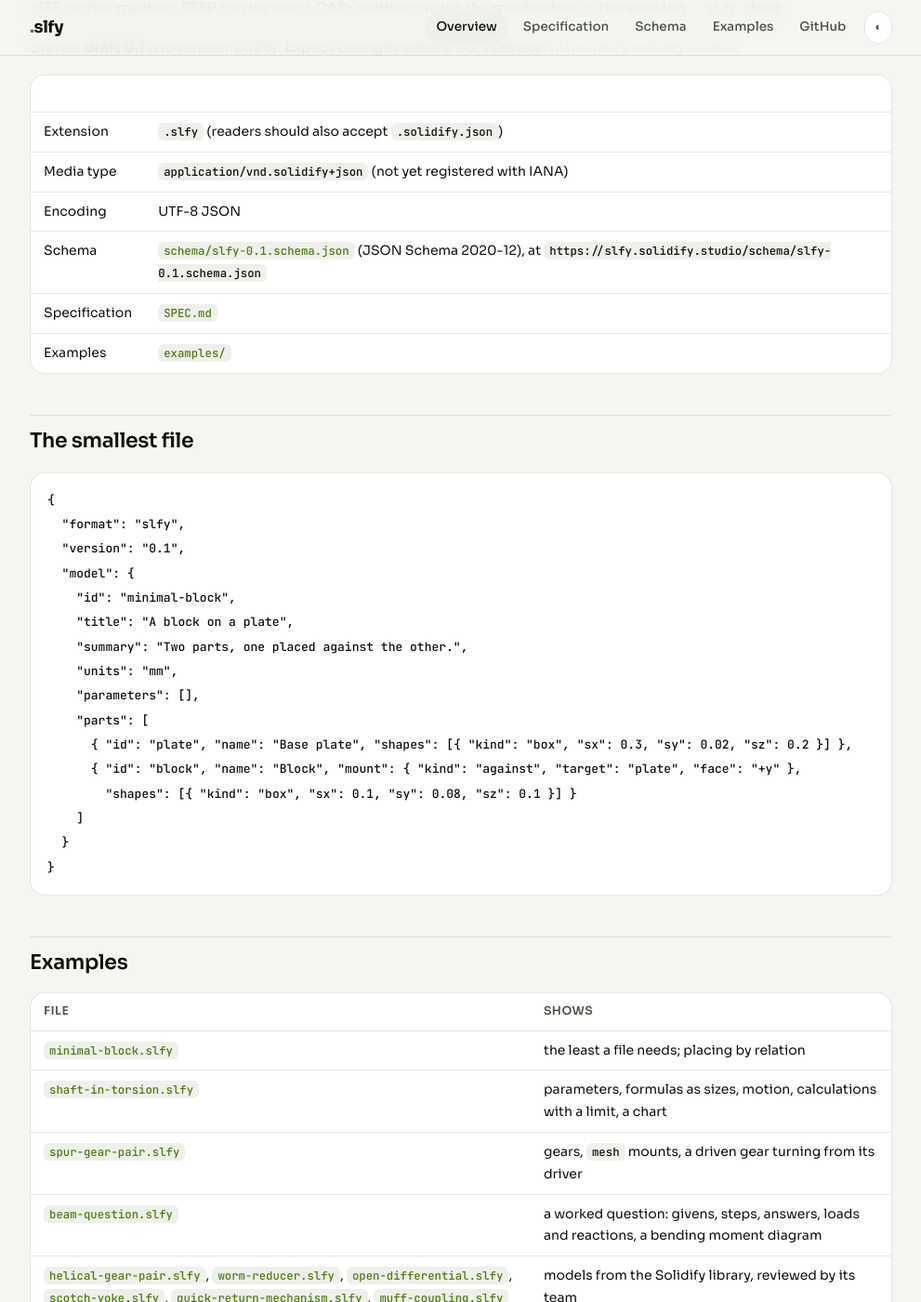
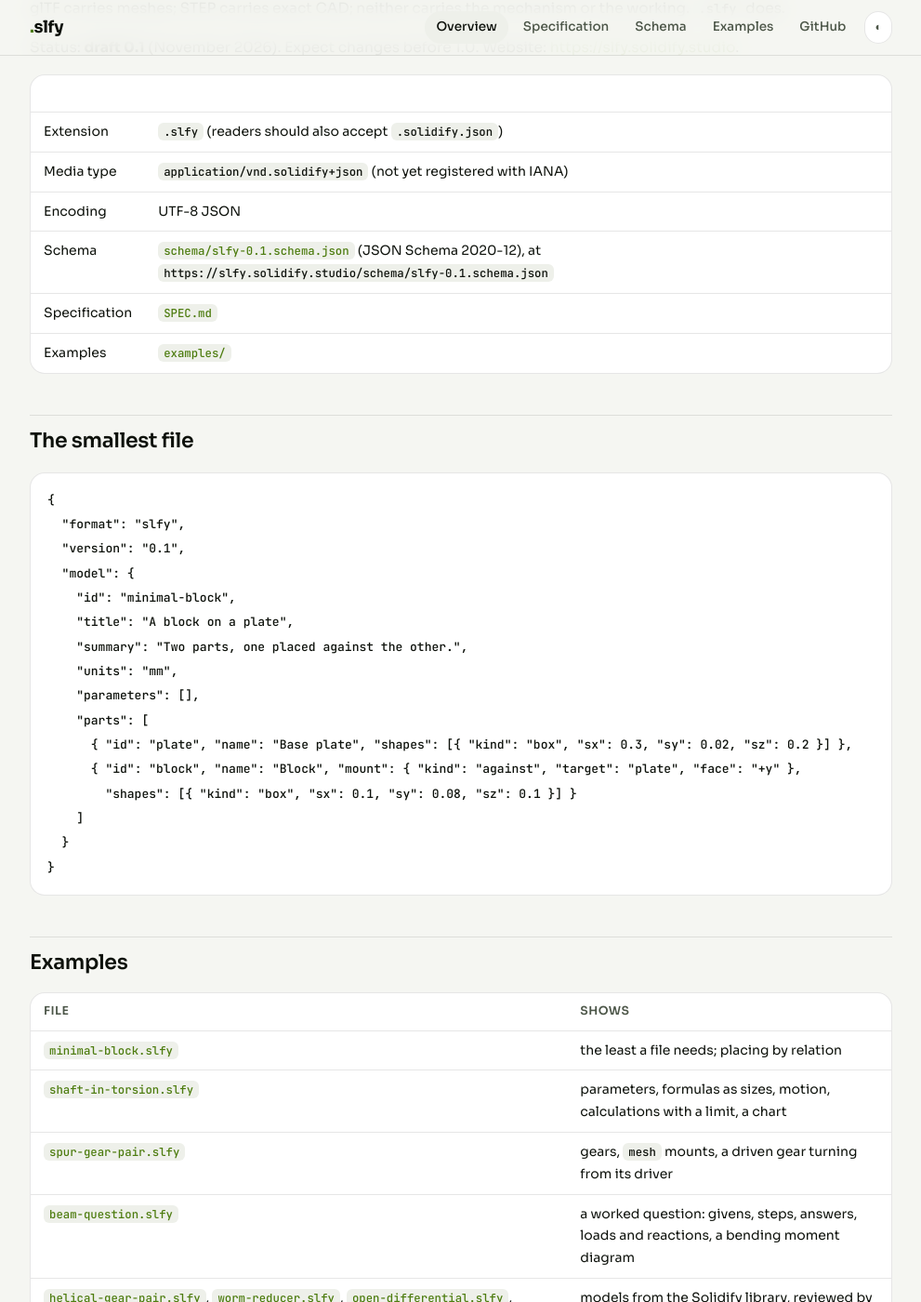
Before and after one commit to HectorGitt/slfy, a Jekyll site: the page built from README.md, in a window 1280 px wide and 1400 px high, scrolled down 480 px. Shown: the whole window at 93% size, without its empty margins (144-1135 px from the left). Built offline with Jekyll 4.4.1, drawn with Linux system fonts in a browser that asks for light colours; our own code applies the rules of GitHub Pages for plain Markdown files.

Commit message:
Site: tables keep names whole and scroll on phones; header scrolls away on phones; empty table headers hidden

```diff
--- a/_layouts/default.html
+++ b/_layouts/default.html
@@ -49,11 +49,22 @@
     th, td { text-align: left; vertical-align: top; padding: 9px 14px; border-bottom: 1px solid var(--line); }
     th { font-weight: 600; color: var(--mute); font-size: 12.5px; text-transform: uppercase; letter-spacing: 0.04em; }
     tr:last-child td { border-bottom: 0; }
+    /* names in tables stay whole (a narrow screen scrolls the table instead of splitting "cylinder" letter by letter) */
+    td code, th code { overflow-wrap: normal; white-space: nowrap; }
+    table { min-width: 560px; }
+    /* key–value tables written with an empty header row */
+    thead:not(:has(th:not(:empty))) { display: none; }
     blockquote { margin: 16px 0; padding: 4px 18px; border-left: 3px solid var(--accent); color: var(--mute); }
     footer { border-top: 1px solid var(--line); color: var(--mute); font-size: 13px; }
     footer .bar { padding: 22px 16px; }
     .theme { margin-left: 4px; border: 1px solid var(--line); background: var(--panel); color: var(--mute); border-radius: 999px; padding: 5px 10px; font: 500 12.5px Sora, sans-serif; cursor: pointer; }
-    @media (max-width: 560px) { nav { margin-left: 0; width: 100%; } body { font-size: 15px; } }
+    @media (max-width: 560px) {
+      header { position: static; }
+      nav { margin-left: 0; width: 100%; }
+      nav a { padding: 5px 10px; }
+      body { font-size: 15px; }
+      main { padding-top: 24px; }
+    }
   </style>
   <script>
     try { var t = localStorage.getItem('slfy.theme'); if (t) document.documentElement.setAttribute('data-theme', t) } catch (e) {}
```
